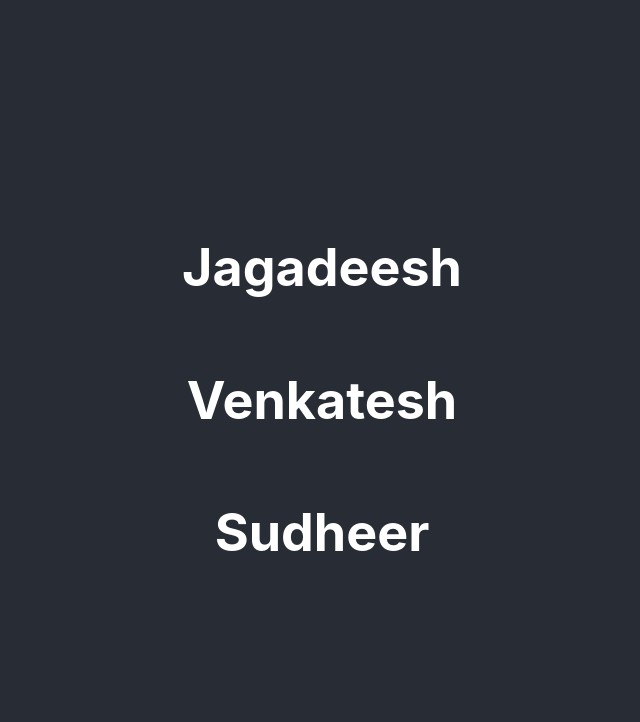
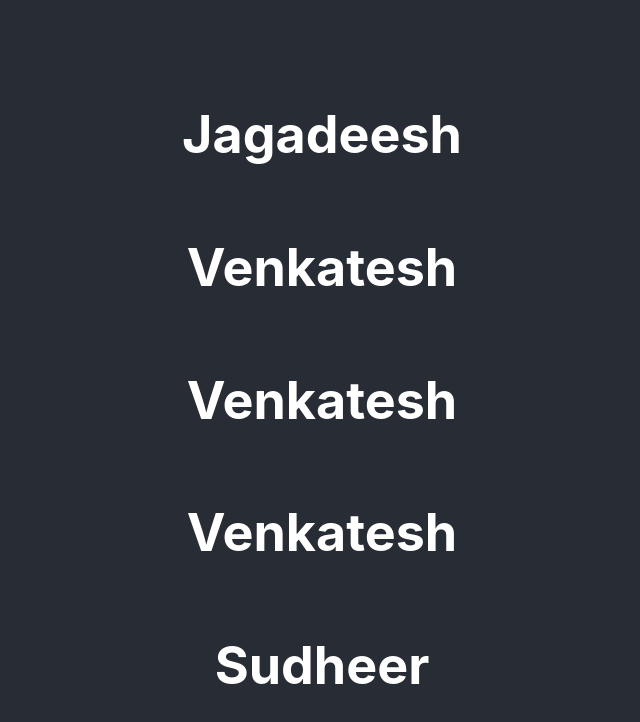
Before and after one commit to VenkateshMogili/react-testing, a React (Create React App) app: page / in a window 1280 px wide. Shown: the top 722 px of the page, without its empty margins (318-958 px from the left). Built offline with nearby package versions, Linux system fonts and the light colour scheme.

Commit message:
updated headings

```diff
--- a/src/App.js
+++ b/src/App.js
@@ -7,6 +7,8 @@ function App() {
       <header className="App-header">
         <h1>Jagadeesh</h1>
         <h1>Venkatesh</h1>
+        <h1>Venkatesh</h1>
+        <h1>Venkatesh</h1>
         <h1>Sudheer</h1>
       </header>
     </div>
```
